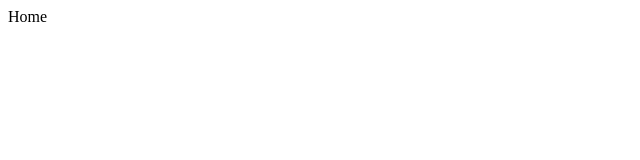
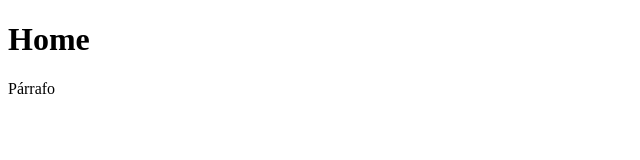
Before and after one commit to jimenaqqq/clase12, a plain HTML site: page index.html in a window 1280 px wide. Shown: the whole page, without its empty margins (0-640 px from the left). Drawn offline with Linux system fonts and the light colour scheme.

Commit message:
primer parrafo

```diff
--- a/index.html
+++ b/index.html
@@ -7,6 +7,7 @@
     <title>Home</title>
 </head>
 <body>
-    Home
+    <h1>Home</h1>
+    <p>Párrafo</p>
 </body>
 </html>
```
